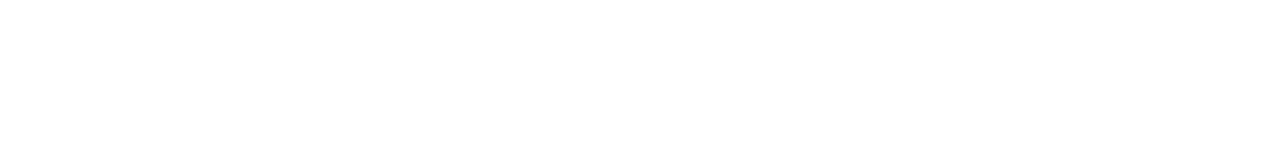
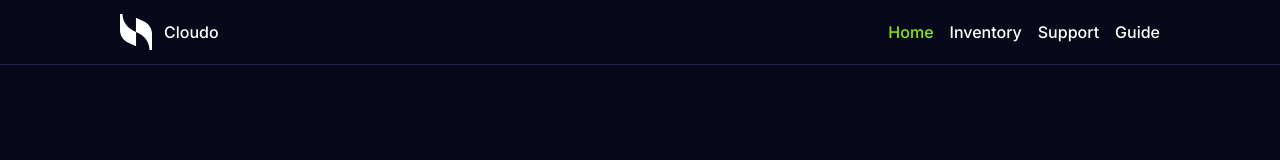
Before and after one commit to TamarCoder/Flex-Box-2, a plain HTML site: page index.html in a window 1280 px wide. Drawn offline with Linux system fonts and the light colour scheme.

Commit message:
add header section

```diff
--- a/global.css
+++ b/global.css
@@ -0,0 +1,77 @@
+@import url('https://fonts.googleapis.com/css2?family=Inter:ital,opsz,wght@0,14..32,100..900;1,14..32,100..900&display=swap');
+
+* {
+    margin: 0;
+    padding: 0;
+    box-sizing: border-box;
+    list-style: none;
+    text-decoration: none;
+}
+
+body {
+    background: #07081A;
+    font-family: "Inter", serif;
+}
+
+.main-container {
+    display: flex;
+    flex-direction: column;
+    align-items: center;
+}
+
+header {
+    width: 100%;
+    display: flex;
+    align-items: center;
+    justify-content: center;
+    border-bottom: 1px solid #261C51;
+}
+
+.header-content {
+    width: 1040px;
+    height: 64px;
+    display: flex;
+    align-items: center;
+    justify-content: space-between;
+}
+
+.header-logo {
+    display: flex;
+    align-items: center;
+}
+.header-logo img {
+    width: 32px;
+    height: 36px;
+}
+.header-logo .header-heding {
+    color: #FFF;
+    font-family: Inter;
+    font-size: 16px;
+    font-style: normal;
+    font-weight: 500;
+    line-height: 24px;
+    padding-left: 12px;
+}
+
+.header-nav {
+    display: flex;
+    align-items: center;
+}
+
+.links-list {
+    display: flex;
+    justify-content: center;
+    align-items: center;
+    gap: 16px;
+}
+
+.links-list .item {
+    color: #FFF;
+    font-size: 16px;
+    font-style: normal;
+    font-weight: 500;
+    line-height: 24px;
+}
+.links-list .active {
+    color: #8CE900;
+}
--- a/index.html
+++ b/index.html
@@ -1,12 +1,48 @@
 <!DOCTYPE html>
 <html lang="en">
+
 <head>
     <meta charset="UTF-8">
     <meta name="viewport" content="width=device-width, initial-scale=1.0">
     <link rel="stylesheet" href="global.css">
     <title>Cloudo home page</title>
 </head>
+
 <body>
 
+
+
+
+    <div class="main-container">
+        <header>
+            <div class="header-content">
+                <div class="header-logo">
+                    <img src="./images/Group 2.svg" alt="header-logo">
+                    <h1 class="header-heding">Cloudo</h1>
+                </div>
+                <nav class="header-nav">
+                    <ul class="links-list">
+                        <li class="link">
+                            <a href="#" class="item active">Home</a>
+                        </li>
+                        <li class="link">
+                            <a href="#" class="item">Inventory</a>
+                        </li>
+                        <li class="link">
+                            <a href="#" class="item">Support</a>
+                        </li>
+                        <li class="link">
+                            <a href="#" class="item">Guide</a>
+                        </li>
+                    </ul>
+                </nav>
+            </div>
+        </header>
+
+        <main></main>
+        <footer></footer>
+    </div>
+
 </body>
+
 </html>
```
Also changed, not shown: images/42806980d07d5b6199c1b9d2031b001d.png (added), images/Group 2.svg (added).
